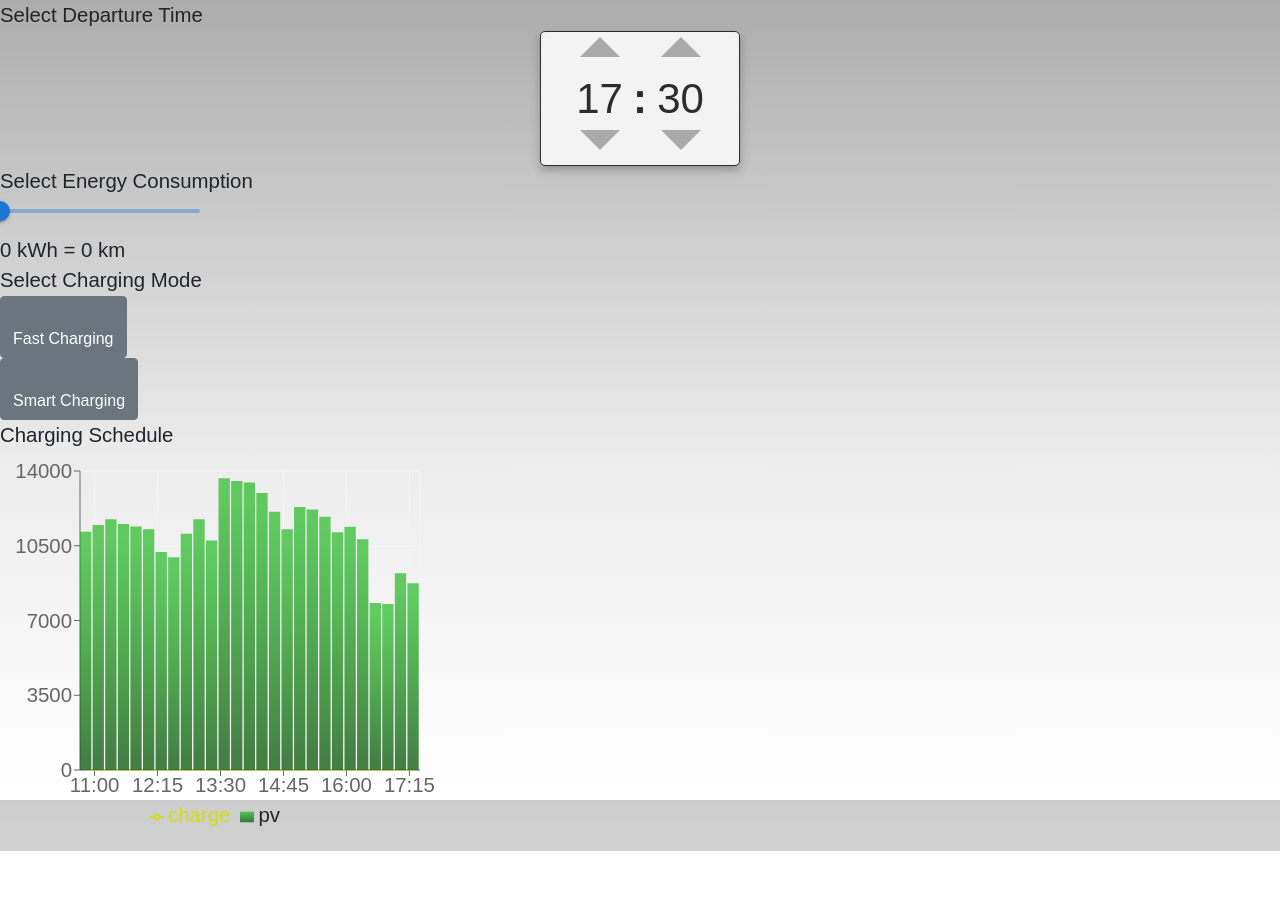
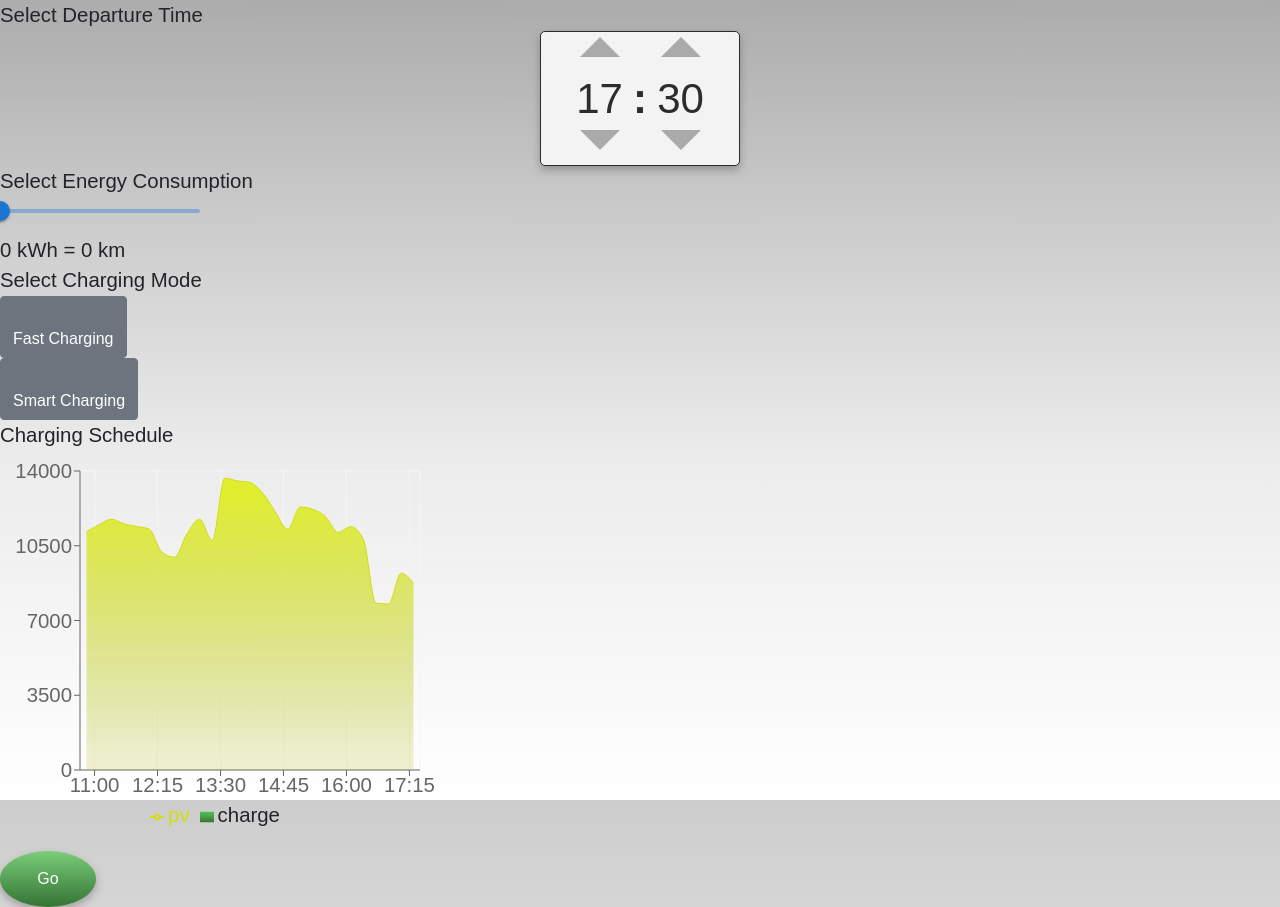
Before and after one commit to oltyx/design-project, a React (Create React App) app: page /schedule in a window 1280 px wide. Before the commit the page ends 851 px from the top, so only its background shows below. Built offline with nearby package versions, Linux system fonts and the light colour scheme; some icons are missing; a web font is replaced by a local one.

Commit message:
Selector code is stable atl

```diff
--- a/src/components/pages/Schedule.tsx
+++ b/src/components/pages/Schedule.tsx
@@ -8,6 +8,8 @@ import TimeSelector from "../widgets/TimeSelector";
 import EnergySelector from "../widgets/EnergySelector";
 import Graph from '../widgets/Graph';
 import {ChargingMode} from "../../data/models/ChargingMode";
+import {GlobalButton} from "../styled/Button";
+import {useHistory} from "react-router-dom";
 
 const DEFAULT_TIME = {hour: 17, minutes: 30};
 const DEFAULT_CHARGE: number = 0;
@@ -15,10 +17,17 @@ const DEFAULT_MODE: ChargingMode = ChargingMode.Smart;
 
 // Scheduling page
 export default function Schedule() {
+    const history = useHistory();
+
+    function handleClick() {
+        history.push("/session");
+    }
+
     const [hour , setHour] = useState<number>(DEFAULT_TIME.hour);
     const [minutes, setMinutes] = useState<number>(DEFAULT_TIME.minutes);
     const [energy, setEnergy] = useState<number>(DEFAULT_CHARGE);
     const [mode, setMode] = useState<ChargingMode>(DEFAULT_MODE);
+
     return(<body>
         Select Departure Time
         <TimeSelector hour={hour} setHour={setHour} minutes={minutes} setMinutes={setMinutes} />
@@ -28,5 +37,6 @@ export default function Schedule() {
         <ModeSelector mode={mode} setMode={setMode}/>
         Charging Schedule
         <Graph chargeRequired={energy} endHr={hour} endMin={minutes} mode={mode}/>
+        <GlobalButton text={"Go"} onClick={handleClick}/>
     </body>)
 }
--- a/src/components/widgets/Graph.tsx
+++ b/src/components/widgets/Graph.tsx
@@ -55,11 +55,11 @@ export default function Graph({chargeRequired, endHr, endMin, mode}: Settings) {
         <Legend />
         <Area
             type="monotone"
-            dataKey="charge"
+            dataKey="pv"
             stroke="#d0de10"
             fillOpacity={1}
             fill="url(#colorCharge)"
         />
-        <Bar dataKey="pv" barSize={500/data.length} fill="url(#colorPv)" />
+        <Bar dataKey="charge" barSize={500/data.length} fill="url(#colorPv)" />
     </ComposedChart>);
 }
```
Also changed, not shown: 1 other file (tests, documents, lock files or other folders).
